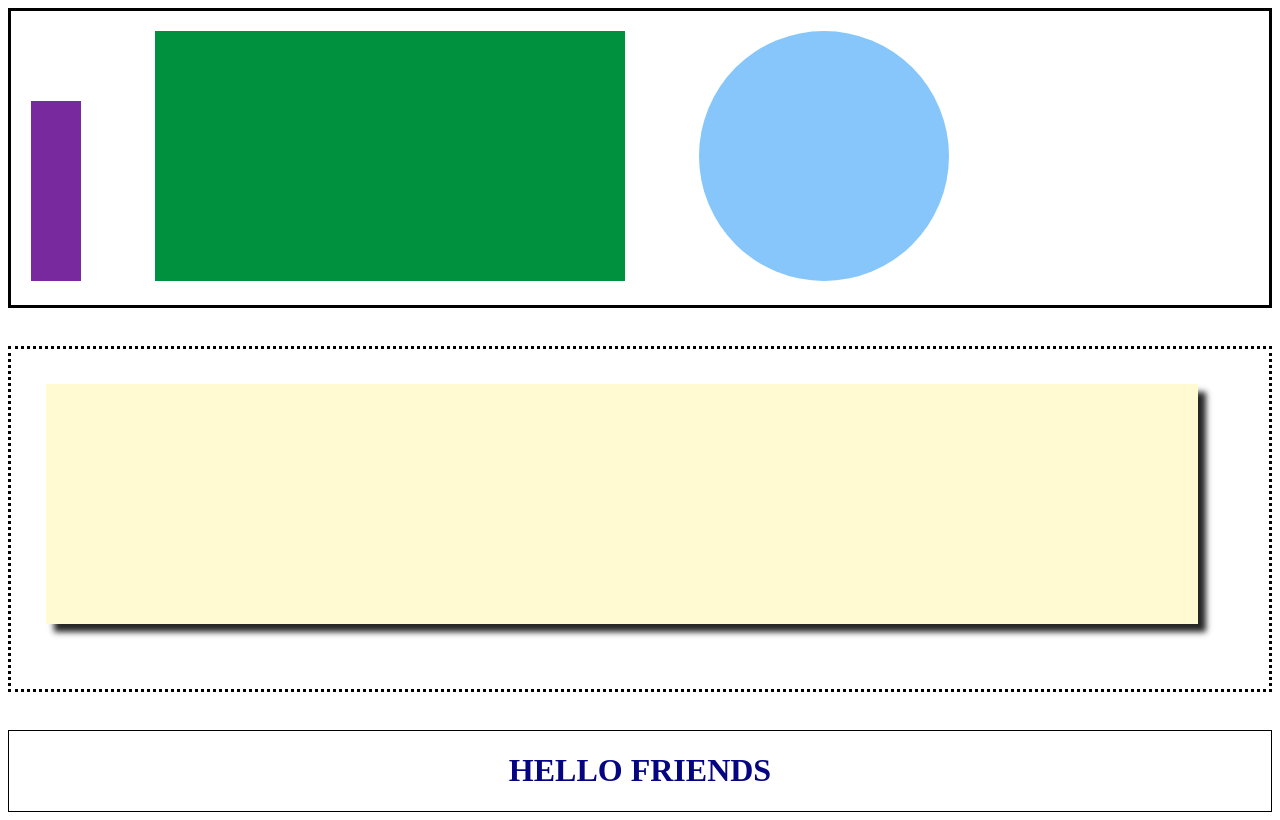
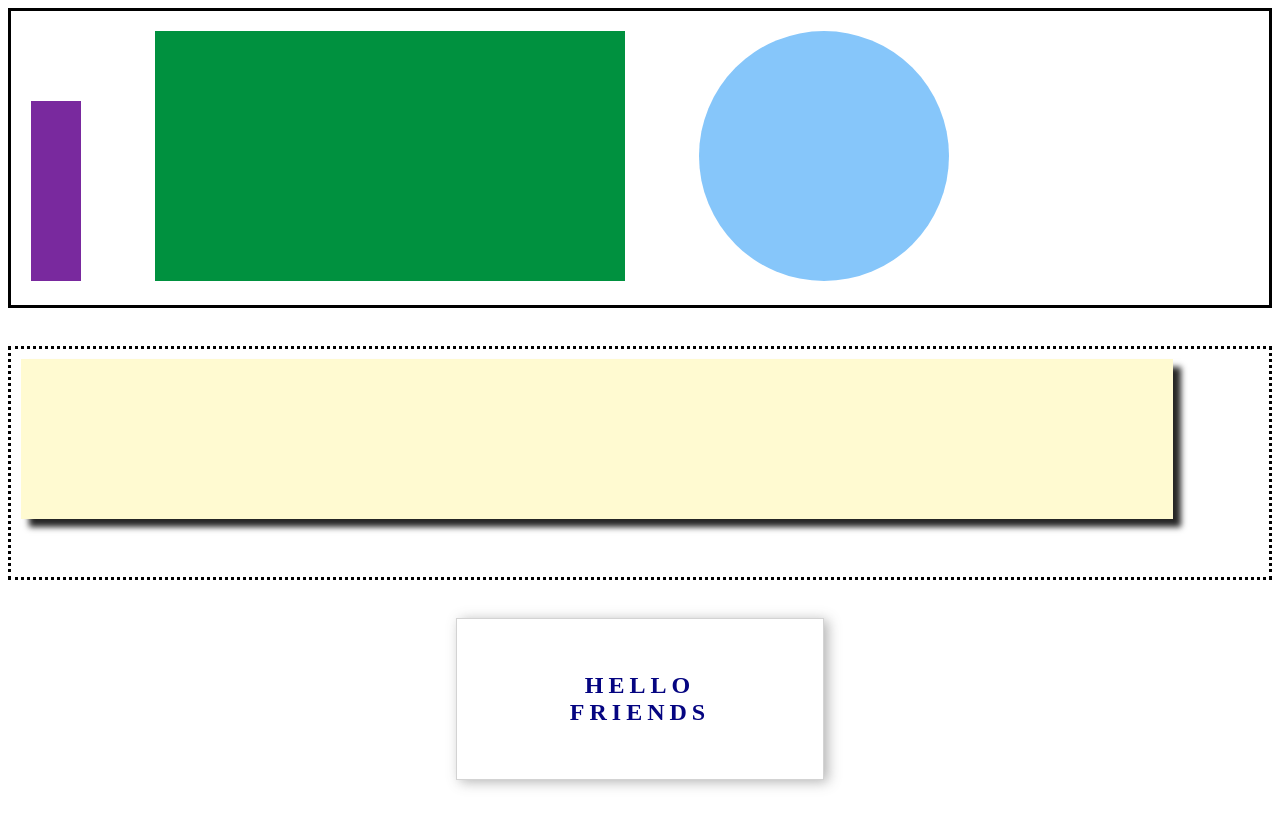
Before and after one commit to izi-manny/building-page-layouts, a plain HTML site: page drill-2/index.html in a window 1280 px wide. Drawn offline with Linux system fonts and the light colour scheme.

Commit message:
Final solution to Drill-2

```diff
--- a/drill-2/index.css
+++ b/drill-2/index.css
@@ -1,4 +1,5 @@
-#shapes {
+
+#top {
     /* display: inline-block; */
     border-style: solid;
     padding: 20px;
@@ -32,29 +33,39 @@
     margin-top: 0px;
 }
 
-#shadow-box {
+#middle {
     margin-top: 3%;
     margin-bottom: 3%;
     border-style: dotted;
     padding: 10px;
-    height: 40vh;
+    height: 26vh;
 }
 
-#box {
+#yellow-box {
     background-color: rgba(255, 247, 179, 0.596);
-    margin: 2%;
+    margin: 0;
     width: 90vw;
-    height: 30vh;
+    height: 20vh;
     box-shadow: 8px 8px 6px rgba(0, 0, 0, 0.856);
 }
 
-#text-box {
-    position: relative;
+#bottom {
+    display: flex;
+    align-items: center;
+    justify-content: center;
+    margin-left: 28em;
+    margin-right: 28em;
     border-style: solid;
     border-width: 1px;
+    border-color: rgb(211, 211, 211);
+    box-shadow: 4px 2px 12px rgba(167, 167, 167, 0.856);
+    height: 20vh;
 }
 
 #hello-text {
+
     color: rgb(5, 5, 129);
     text-align: center;
+    font-size: 24px;
+    letter-spacing: 5px;
 }
--- a/drill-2/index.html
+++ b/drill-2/index.html
@@ -8,17 +8,17 @@
     <title>Drill 2</title>
 </head>
 <body>
-    <div id="shapes">
+    <div id="top">
         <div id="purple-rectangle"></div>
         <div id="green-rectangle"></div>
         <div id="blue-circle"></div>
     </div>
-    <div id="shadow-box">
-        <div id="box"></div>
+    <div id="middle">
+        <div id="yellow-box"></div>
     </div>
 
-    <div id="text-box">
-        <h1 id="hello-text">HELLO FRIENDS</h1>
+    <div id="bottom">
+        <h1 id="hello-text">HELLO <br> FRIENDS</h1>
     </div>
 </body>
 </html>
```
